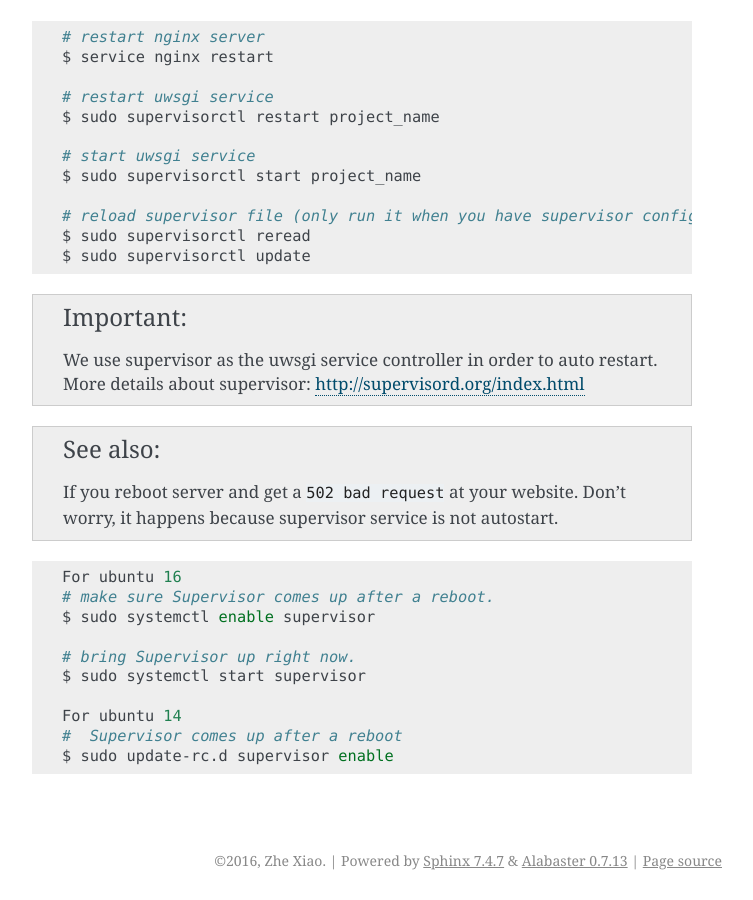
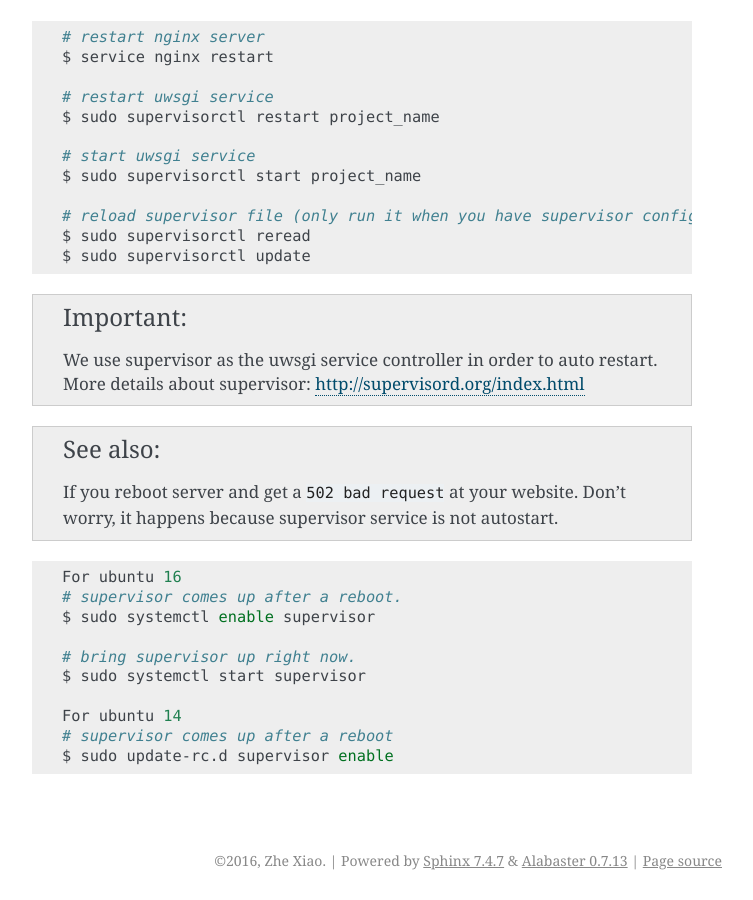
Before and after one commit to zhexiao/ezhost, a Sphinx documentation site: the page built from docs/server_lists.rst, in a window 1280 px wide and 900 px high, scrolled down 5673 px. Shown: the whole window, without its empty margins (388-1141 px from the left). Built offline with Sphinx 7.4.7, drawn with Linux system fonts in a browser that asks for light colours.

Commit message:
Update server_lists.rst

```diff
--- a/docs/server_lists.rst
+++ b/docs/server_lists.rst
@@ -275,14 +275,14 @@ Restart
 .. code-block:: bash
 
    For ubuntu 16
-   # make sure Supervisor comes up after a reboot.
+   # supervisor comes up after a reboot.
    $ sudo systemctl enable supervisor
 
-   # bring Supervisor up right now.
+   # bring supervisor up right now.
    $ sudo systemctl start supervisor
 
    For ubuntu 14
-   #  Supervisor comes up after a reboot
+   # supervisor comes up after a reboot
    $ sudo update-rc.d supervisor enable
 
 |
```
